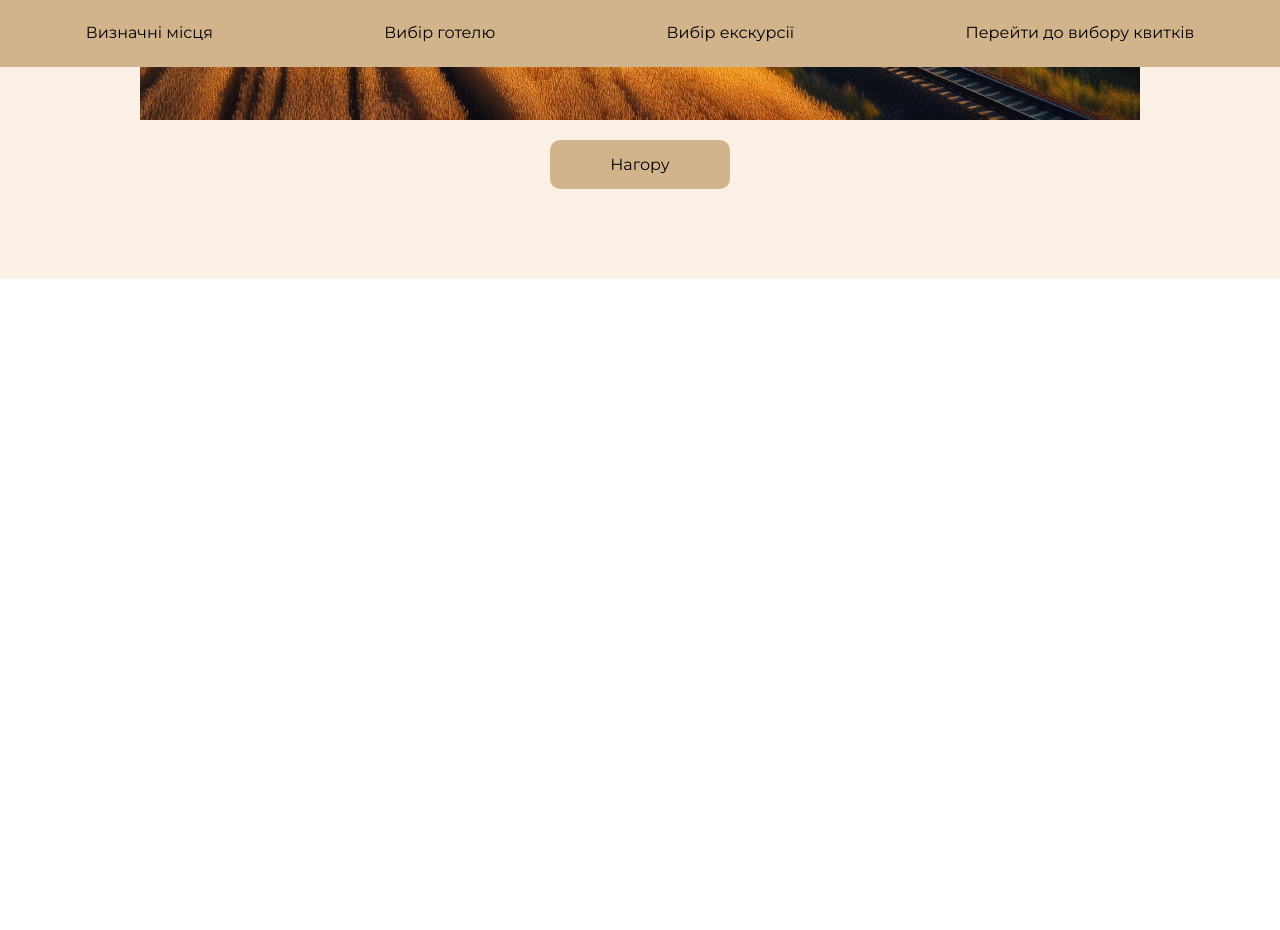
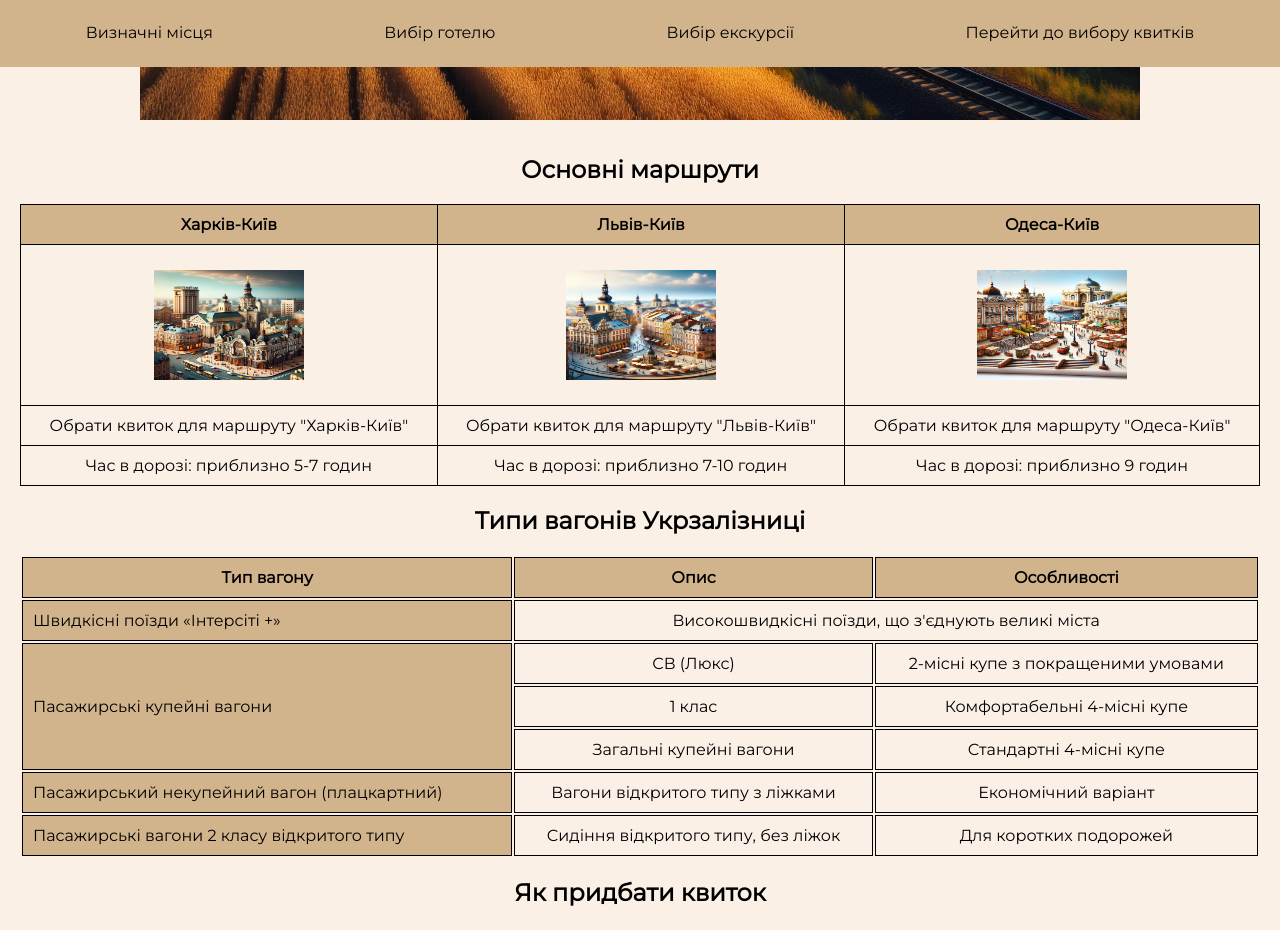
Before and after one commit to mariiaklym/client_side_basics, a plain HTML site: page trips.html in a window 1280 px wide. Shown: the part 733-1663 px from the top of the page. Before the commit the page ends 1012 px from the top, so only its background shows below. Drawn offline with Linux system fonts and the light colour scheme.

Commit message:
Додано нові зображення та оновлено trips.html

```diff
--- a/trips.html
+++ b/trips.html
@@ -19,7 +19,7 @@
             text-decoration: none;
         }
 
-        h1 {
+        h1, h2{
             padding-top: 20px;
             text-align: center;
             padding-bottom: 20px;
@@ -38,6 +38,7 @@
         }
 
         .nav-links ul {
+            width: 100%;
             display: flex;
             justify-content: flex-end;
             list-style: none;
@@ -95,6 +96,29 @@
             color: inherit;
             text-decoration: none;
         }
+
+        /* Стилі для таблиць */
+        table {
+            width: 100%;
+            border-collapse: collapse;
+        }
+        th, td {
+            border: 1px solid #000;
+            padding: 10px;
+            text-align: center;
+        }
+        th {
+            background-color: #D2B48C;
+        }
+
+        /* Стилі для фрейма */
+        .floating-frame {
+            display: block;
+            margin-left: auto;
+            margin-right: auto;
+            margin-bottom: 10px;
+            margin-top: 10px;
+        }
     </style>
 </head>
 <body>
@@ -117,6 +141,78 @@
             <img src="images/Trains.jpg" width="1000" height="600">
         </a>
 
+        <!-- Перша таблиця -->
+        <h2>Основні маршрути</h2>
+        <table>
+            <tr>
+                <th>Харків-Київ</th>
+                <th>Львів-Київ</th>
+                <th>Одеса-Київ</th>
+            </tr>
+            <tr>
+                <td><img src="images/Kharkiv.webp" alt="Місто 1" width="150" height="110"></td>
+                <td><img src="images/Lviv.webp" alt="Місто 2" width="150" height="110"></td>
+                <td><img src="images/Odesa.webp" alt="Місто 3" width="150" height="110"></td>
+            </tr>
+            <tr>
+                <td><a href="https://booking.uz.gov.ua/?from=2204001&to=2200001&date=today&time=00%3A00&url=train-list">Обрати квиток для маршруту "Харків-Київ"</a></td>
+                <td><a href="https://booking.uz.gov.ua/?from=2218000&to=2200001&date=today&time=00%3A00&url=train-list">Обрати квиток для маршруту "Львів-Київ"</a></td>
+                <td><a href="https://booking.uz.gov.ua/?from=2208001&to=2200001&date=today&time=00%3A00&url=train-list">Обрати квиток для маршруту "Одеса-Київ"</a></td>
+            </tr>
+            <tr>
+                <td>Час в дорозі: приблизно 5-7 годин</td>
+                <td>Час в дорозі: приблизно 7-10 годин</td>
+                <td>Час в дорозі: приблизно 9 годин</td>
+            </tr>
+        </table>
+
+        <!-- Складна таблиця -->
+        <h2>Типи вагонів Укрзалізниці</h2>
+        <table style="border-collapse: separate; border-spacing: 2px;">
+            <colgroup>
+                <col style="background-color:#D2B48C;">
+                <col style="background-color:#FAF0E6;">
+                <col style="background-color:#FAF0E6;">
+            </colgroup>
+            <tr>
+                <th style="text-align: center;">Тип вагону</th>
+                <th style="text-align: center;">Опис</th>
+                <th style="text-align: center;">Особливості</th>
+            </tr>
+            <tr>
+                <td style="text-align: left;">Швидкісні поїзди «Інтерсіті +»</td>
+                <td colspan="2" style="text-align: center;">Високошвидкісні поїзди, що з'єднують великі міста</td>
+            </tr>
+            <tr>
+                <td rowspan="3" style="text-align: left;">Пасажирські купейні вагони</td>
+                <td style="text-align: center;">СВ (Люкс)</td>
+                <td style="text-align: center;">2-місні купе з покращеними умовами</td>
+            </tr>
+            <tr>
+                <td style="text-align: center;">1 клас</td>
+                <td style="text-align: center;">Комфортабельні 4-місні купе</td>
+            </tr>
+            <tr>
+                <td style="text-align: center;">Загальні купейні вагони</td>
+                <td style="text-align: center;">Стандартні 4-місні купе</td>
+            </tr>
+            <tr>
+                <td style="text-align: left;">Пасажирський некупейний вагон (плацкартний)</td>
+                <td style="text-align: center;">Вагони відкритого типу з ліжками</td>
+                <td style="text-align: center;">Економічний варіант</td>
+            </tr>
+            <tr>
+                <td style="text-align: left;">Пасажирські вагони 2 класу відкритого типу</td>
+                <td style="text-align: center;">Сидіння відкритого типу, без ліжок</td>
+                <td style="text-align: center;">Для коротких подорожей</td>
+            </tr>
+        </table>
+
+
+        <h2>Як придбати квиток</h2>
+        <!-- Плаваючий фрейм -->
+        <iframe class= "floating-frame" width="1000" height="630" src="https://www.youtube.com/embed/ghAdktdsZeI?si=k6NTwaDUK-rqbw49" title="YouTube video player" frameborder="0" allow="accelerometer; autoplay; clipboard-write; encrypted-media; gyroscope; picture-in-picture; web-share" allowfullscreen></iframe>
+
         <!-- Посилання на рядок поточної сторінки -->
         <a href="#top" class="back-to-top">Нагору</a>
     </div>
```
Also changed, not shown: images/Kharkiv.webp (added), images/Lviv.webp (added), images/Odesa.webp (added), 1 other file.
